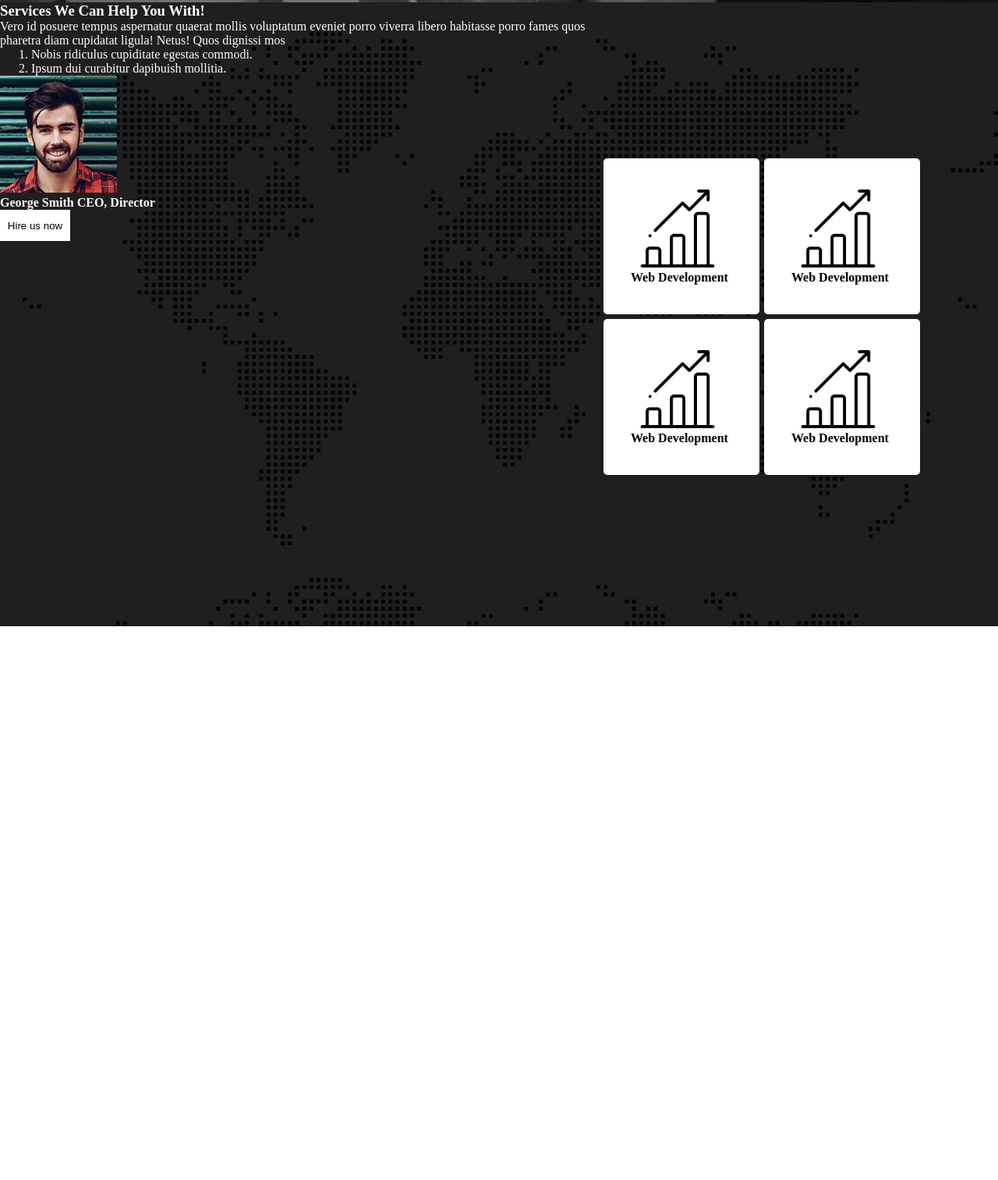
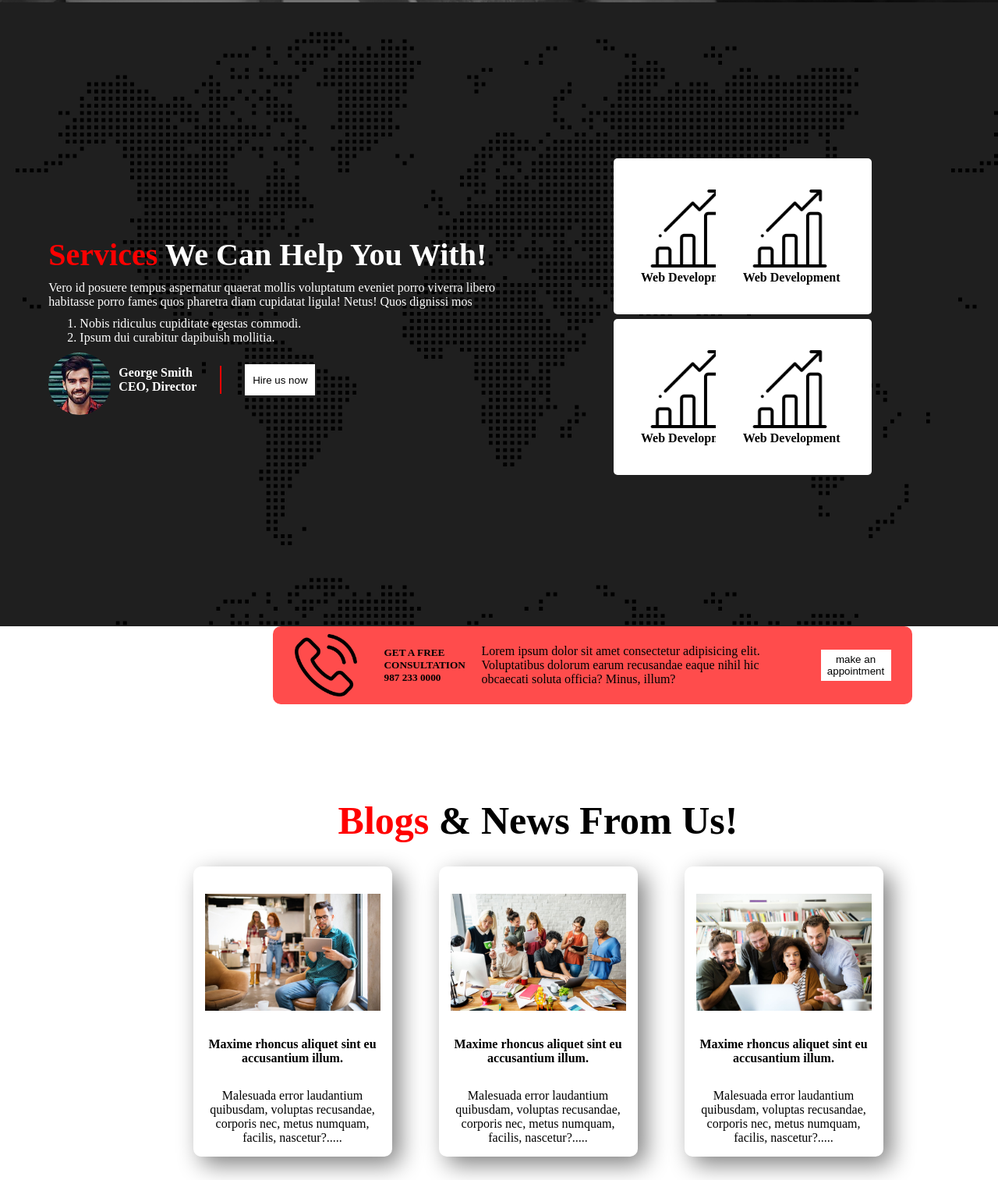
Before and after one commit to FarhanRifaz43/just-another-website, a plain HTML site: page index.html in a window 1280 px wide. Shown: the part 855-2368 px from the top of the page at 78% size. Before the commit the page ends 1658 px from the top, so only its background shows below. Drawn offline with Linux system fonts and the light colour scheme.

Commit message:
final commit

```diff
--- a/index.html
+++ b/index.html
@@ -1,11 +1,13 @@
 <!DOCTYPE html>
 <html lang="en">
+
 <head>
     <meta charset="UTF-8">
     <meta name="viewport" content="width=device-width, initial-scale=1.0">
     <title>Website</title>
     <link rel="stylesheet" href="styles.css">
 </head>
+
 <body>
     <header>
         <nav>
@@ -20,10 +22,12 @@
         <div class="banner">
             <div class="banner-container">
                 <h1 class="banner-title"><span>Digital</span> Agency You Can Rely Upon!</h1>
-            <p class="banner-description">Hymenaeos! Omnis arcu vitae? Phasellus irure cupidatat incidunt, semper metus, nibh <br> adipisci assumenda odio, quos, senectus vehicula occaecat, officiis malesuada cras.</p>
+                <p class="banner-description">Hymenaeos! Omnis arcu vitae? Phasellus irure cupidatat incidunt, semper
+                    metus, nibh <br> adipisci assumenda odio, quos, senectus vehicula occaecat, officiis malesuada cras.
+                </p>
                 <div class="buttons">
                     <button class="btn-primary">Discover me</button>
-            <button style="background-color: white; color: black;" class="btn-primary">Hire us now</button>
+                    <button class="btn-primary2">Hire us now</button>
                 </div>
             </div>
         </div>
@@ -31,23 +35,28 @@
     <main>
         <div class="services">
             <div class="services-content">
-                <h3 class="services-title">Services We Can Help You With!</h3>
-                <p class="services-description">Vero id posuere tempus aspernatur quaerat mollis voluptatum eveniet porro viverra libero habitasse porro fames quos pharetra diam cupidatat ligula! Netus! Quos dignissi mos
+                <h3 class="services-title"><span>Services</span> We Can Help You With!</h3>
+                <p class="services-description">Vero id posuere tempus aspernatur quaerat mollis voluptatum eveniet
+                    porro viverra libero habitasse porro fames quos pharetra diam cupidatat ligula! Netus! Quos dignissi
+                    mos
                 <ol>
                     <li>Nobis ridiculus cupiditate egestas commodi.</li>
                     <li>Ipsum dui curabitur dapibuish mollitia.</li>
                 </ol>
                 </p>
+                <div class="ceo-container">
                     <img src="/asset/image/author.jpg" alt="ceo" class="ceo">
                     <h4 class="ceo-detail">George Smith
                         CEO, Director</h4>
-                    <button style="background-color: white; color: black;" class="btn-primary">Hire us now</button>
+                    <button class="btn-primary2">Hire us now</button>
+                </div>
             </div>
             <div class="serv1">
                 <div class="services-img">
                     <img src="/asset/icons/bar-chart.png" alt="#" class="chart">
                     <h4 class="serv-title">Web Development</h4>
-                </div> <div class="services-img">
+                </div>
+                <div class="services-img">
                     <img src="/asset/icons/bar-chart.png" alt="#" class="chart">
                     <h4 class="serv-title">Web Development</h4>
                 </div>
@@ -56,15 +65,44 @@
                 <div class="services-img">
                     <img src="/asset/icons/bar-chart.png" alt="#" class="chart">
                     <h4 class="serv-title">Web Development</h4>
-                </div> <div class="services-img">
+                </div>
+                <div class="services-img">
                     <img src="/asset/icons/bar-chart.png" alt="#" class="chart">
                     <h4 class="serv-title">Web Development</h4>
                 </div>
             </div>
         </div>
     </main>
+    <section>
+        <img src="/asset/icons/phone-call.png" alt="">
+        <h5>GET A FREE CONSULTATION
+            987 233 0000</h5>
+            <p>Lorem ipsum dolor sit amet consectetur adipisicing elit. Voluptatibus dolorum earum recusandae eaque nihil hic obcaecati soluta officia? Minus, illum?</p>
+            <button class="btn-primary2">make an appointment
+            </button>
+    </section>
     <footer>
-
+        <div class="foot">
+            <h1><span>Blogs</span> & News From Us!</h1>
+            <div class="blog-container">
+                <div class="blogs">
+                    <img src="/asset/image/blog-1.jpg" alt="" class="blog-img">
+                    <h4 class="blog-title">Maxime rhoncus aliquet sint eu accusantium illum.</h4>
+                    <p class="blog-desc">Malesuada error laudantium quibusdam, voluptas recusandae, corporis nec, metus numquam, facilis, nascetur?.....</p>
+                </div>
+                <div class="blogs">
+                    <img src="/asset/image/blog-3.jpg" alt="" class="blog-img">
+                    <h4 class="blog-title">Maxime rhoncus aliquet sint eu accusantium illum.</h4>
+                    <p class="blog-desc">Malesuada error laudantium quibusdam, voluptas recusandae, corporis nec, metus numquam, facilis, nascetur?.....</p>
+                </div>
+                <div class="blogs">
+                    <img src="/asset/image/blog-2.jpg" alt="" class="blog-img">
+                    <h4 class="blog-title">Maxime rhoncus aliquet sint eu accusantium illum.</h4>
+                    <p class="blog-desc">Malesuada error laudantium quibusdam, voluptas recusandae, corporis nec, metus numquam, facilis, nascetur?.....</p>
+                </div>
+            </div>
+           </div>
     </footer>
 </body>
+
 </html>
--- a/styles.css
+++ b/styles.css
@@ -9,11 +9,12 @@ span {
 
 /* nav bar */
 nav {
-    background-color: grey;
+    background-color: rgb(46, 45, 45);
     display: flex;
     justify-content: space-between;
     align-items: center;
     box-shadow: 20px 20px 5px grey;
+
 }
 
 nav ul {
@@ -29,11 +30,11 @@ nav ul li {
 nav ul li a {
     text-decoration: none;
     font-style: italic;
-    color: black;
+    color: rgb(246, 246, 246);
 }
 
 nav ul li a:hover {
-    color: white;
+    color: rgb(255, 0, 0);
 }
 
 .logo {
@@ -73,6 +74,21 @@ nav ul li a:hover {
     height: 40px;
     width: 90px;
 }
+.btn-primary2{
+    background-color: white;
+    border: 0;
+    color: rgb(0, 0, 0);
+    height: 40px;
+    width: 90px;
+}
+.btn-primary:hover{
+    background-color: white;
+    color: black;
+}
+.btn-primary2:hover{
+    background-color: grey;
+    color: white;
+}
 
 .buttons {
     margin: 10px;
@@ -81,7 +97,7 @@ nav ul li a:hover {
 /* services page */
 .services {
     display: flex;
-    justify-content: center;
+    justify-content: space-around;
     height: 100vh;
     background-image: url('/asset/image/footer-bg.png'), linear-gradient(#1f1f1f, #1f1f1f);
     background-blend-mode: color-burn;
@@ -89,14 +105,39 @@ nav ul li a:hover {
 
 .services-content {
     color: white;
+    text-align: left;
+    max-width: 600px;
+    margin-top: 300px;
 }
 
 .services-title {
     color: white;
+    font-size: 40px;
+    margin-bottom: 10px;
 }
 
 .services-description {
     color: white;
+    margin-bottom: 10px;
+}
+.ceo{
+    border: none;
+    border-radius: 100px;
+    width: 80px;
+    margin-top: 10px;
+    margin-right: 10px;
+}
+.ceo-detail{
+    max-width: 110px;
+    border-right: 2px solid red;
+    padding-right: 20px;
+}
+.ceo-container{
+    display: flex;
+    align-items: center;
+}
+.ceo-container button{
+    margin-left: 30px;
 }
 .services-img{
     background-color: white;
@@ -105,6 +146,9 @@ nav ul li a:hover {
     margin-bottom: 6px;
     border: 0;
     border-radius: 5px;
+}
+.services-img:hover{
+    background-color: red;
 }
 .chart{
     height: 100px;
@@ -117,8 +161,64 @@ nav ul li a:hover {
 .serv1{
     margin-top: 200px;
     margin-right: 6px;
+    max-width: 0px;
 }
 .serv2{
     margin-top: 200px;
     margin-right: 100px;
 }
+.foot{
+    text-align: center;
+    max-width: 900px;
+    height: 500px;
+    margin: 60px 210px 0px 310px;
+}
+.blog-container{
+    display: flex;
+    justify-content: center;
+    padding: 0 100px
+
+}
+.blogs{
+    max-width: 300px;
+    margin: 30px;
+    padding-top: 20px;
+    background-color: white;
+    border: none;
+    border-radius: 10px;
+    box-shadow: 10px 10px 30px grey;
+}
+.blog-img{
+    height: 150px;
+    padding: 15px;
+}
+.blog-title{
+    padding: 15px;
+}
+.blog-desc{
+    padding: 15px;
+}
+.foot h1{
+    font-size: 50px;
+    padding-top: 60px;
+}
+section{
+    display: flex;
+    justify-content: space-around;
+    align-items: center;
+    color: rgb(0, 0, 0);
+    background-color: rgba(255, 0, 0, .7);
+    max-width: 800px;
+    margin-left: 350px;
+    padding: 10px;
+    border-radius: 10px;
+}
+section img{
+    height: 80px;
+}
+section h5{
+    max-width: 90px;
+}
+section p{
+    max-width: 400px;
+}
```
Also changed, not shown: 1 other file. Lines whose indentation alone changed are shown as unchanged.
